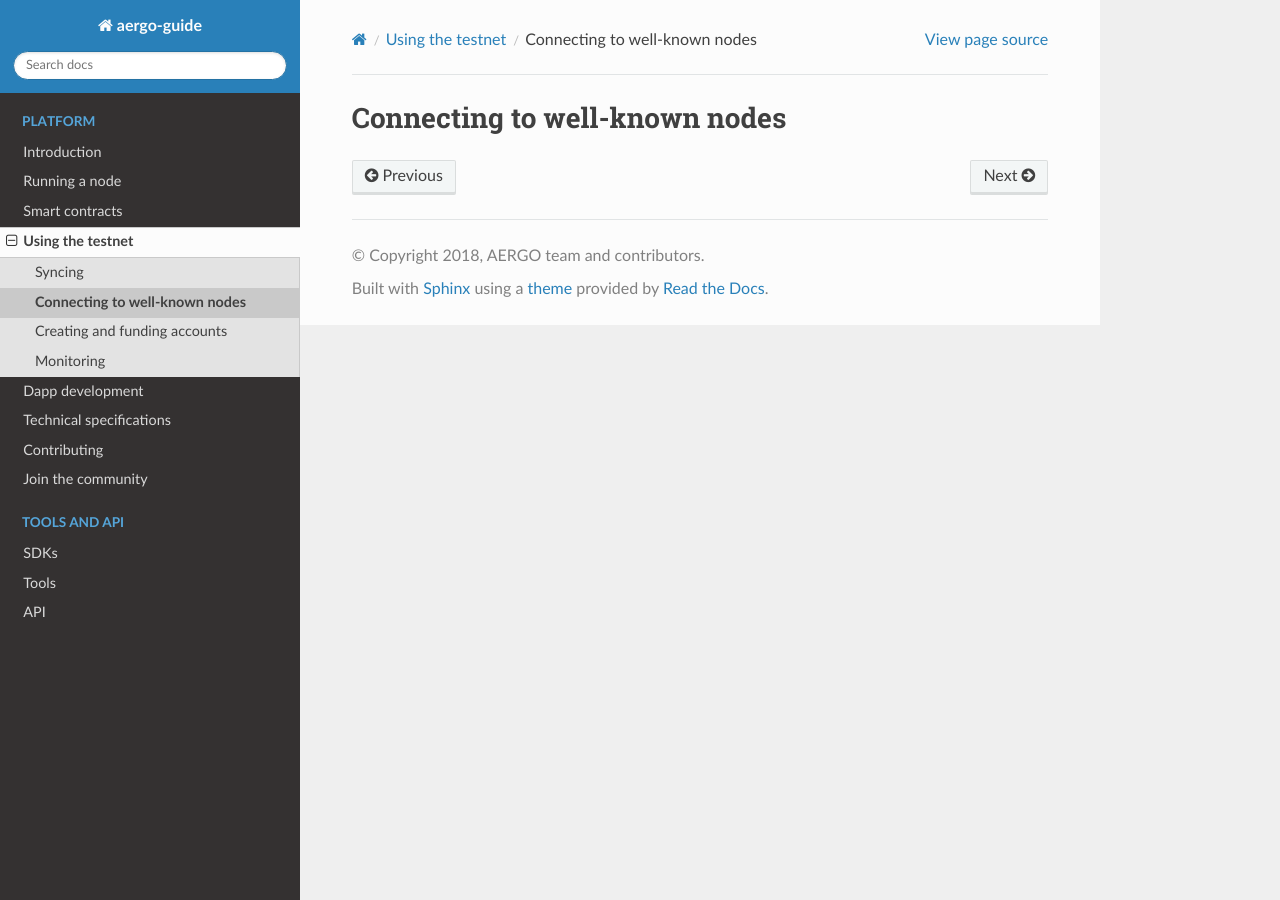
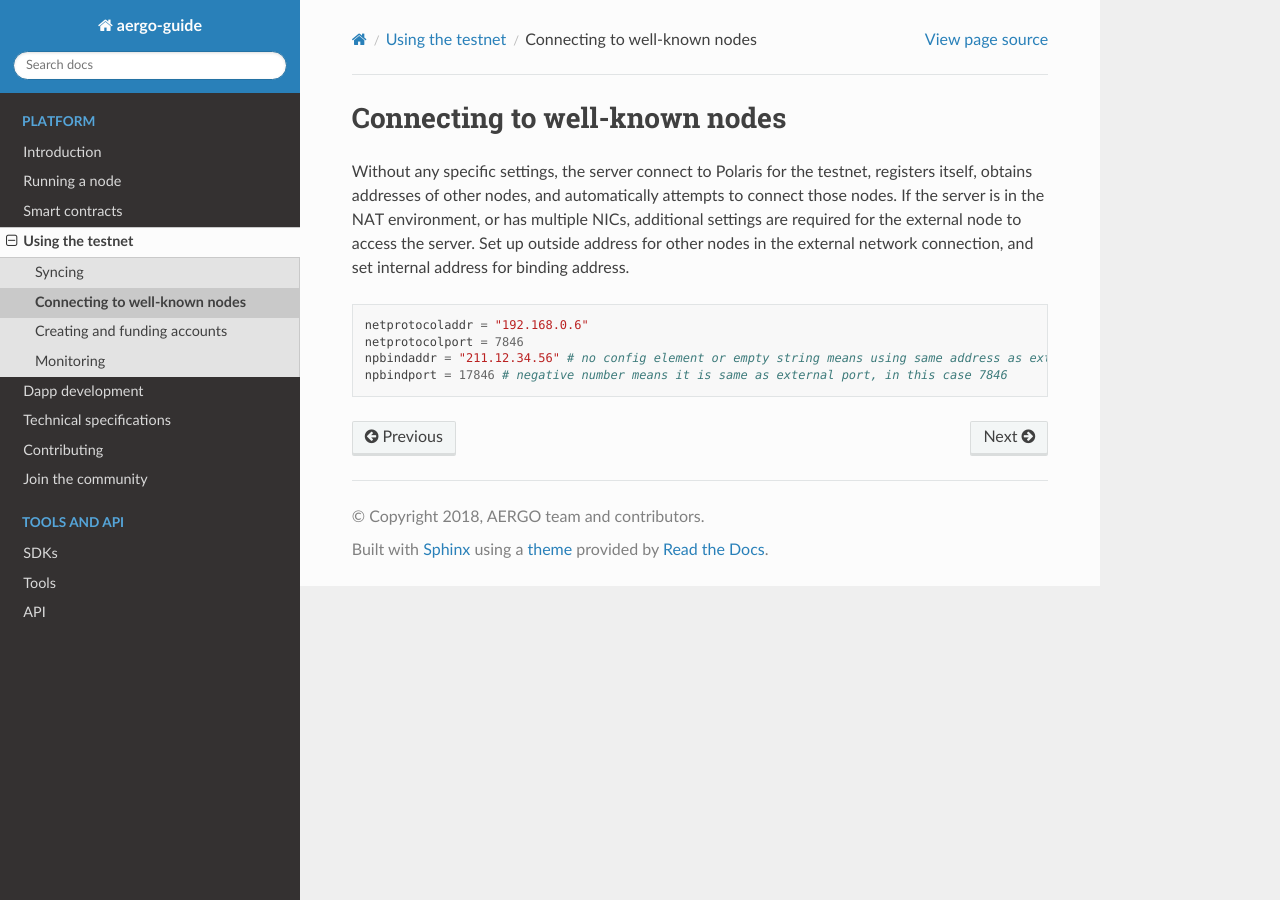
Before and after one commit to aergoio/guide, a Sphinx documentation site: the page built from source/using-testnet/connecting.rst, in a window 1280 px wide. Built offline with Sphinx 7.4.7 and the Read the Docs theme 2.0.0, drawn with Linux system fonts in a browser that asks for light colours.

Commit message:
Add description for connecting networks.

```diff
--- a/source/using-testnet/connecting.rst
+++ b/source/using-testnet/connecting.rst
@@ -1,2 +1,13 @@
 Connecting to well-known nodes
 ==============================
+
+Without any specific settings, the server connect to Polaris for the testnet, registers itself, obtains addresses of other nodes, and automatically attempts to connect those nodes.
+If the server is in the NAT environment, or has multiple NICs, additional settings are required for the external node to access the server.
+Set up outside address for other nodes in the external network connection, and set internal address for binding address.
+
+.. code-block:: toml
+
+    netprotocoladdr = "192.168.0.6"
+    netprotocolport = 7846
+    npbindaddr = "211.12.34.56" # no config element or empty string means using same address as external
+    npbindport = 17846 # negative number means it is same as external port, in this case 7846
```
